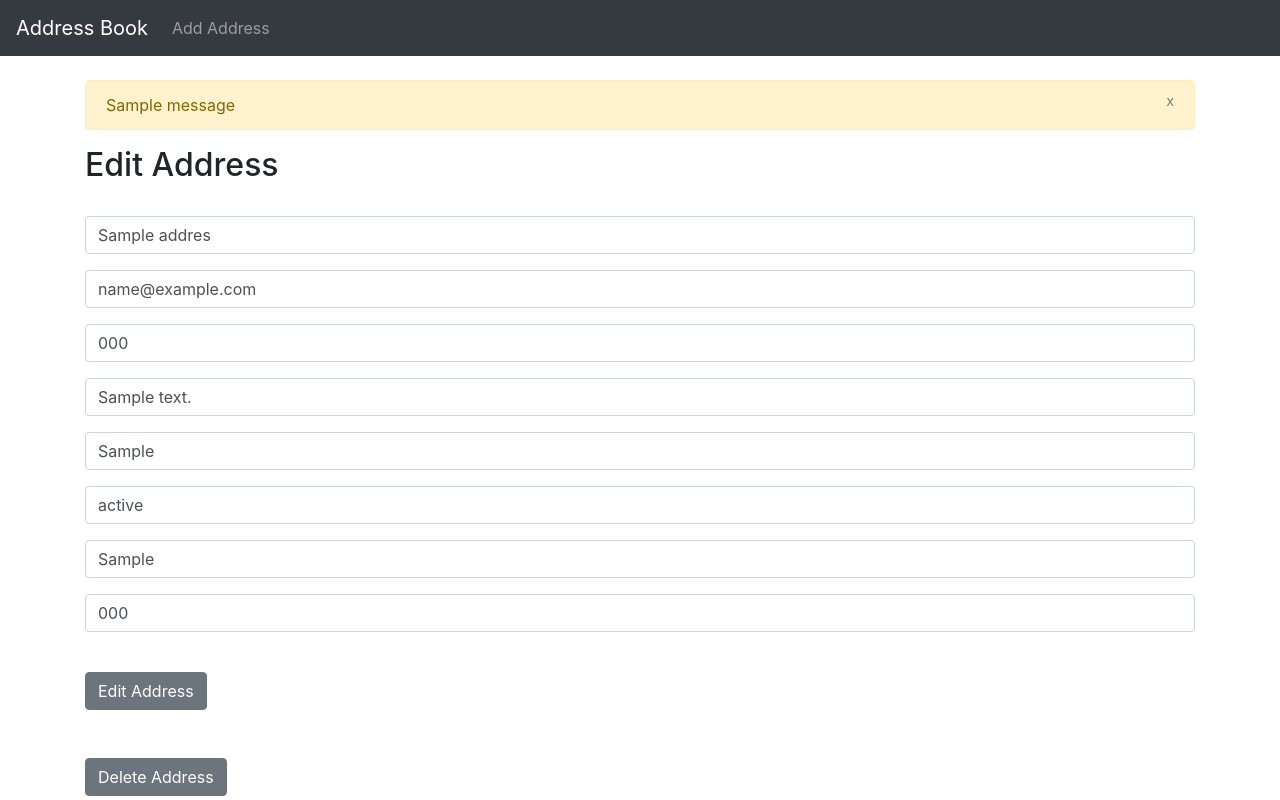
After one commit to christinitalu/My_AddressBook, a Django app: page /edit/1 in a window 1280 px wide. The commit adds this page. Run offline with Django 3.2, Linux system fonts and the light colour scheme; tables that the repository leaves empty hold one stand-in row (values such as "Sample post"); one stand-in notice (Sample message) is shown; some libraries are stand-ins or nearby versions.

Commit message:
did all the things

```diff
--- a/address_book/models.py
+++ b/address_book/models.py
@@ -6,8 +6,8 @@ class Address(models.Model):
     phone = models.CharField(max_length=15)
     address = models.CharField(max_length=200)
     city = models.CharField(max_length=200)
-    state = models.CharField(max_length=100,null=True)
-    country = models.CharField(max_length=100,null=True)
+    state = models.CharField(max_length=100)
+    country = models.CharField(max_length=100)
     zipcode = models.CharField(max_length=10)
 
 
--- a/address_book/templates/base.html
+++ b/address_book/templates/base.html
@@ -31,13 +31,22 @@
     </nav>
 
 
-
-  <div>
     <br/>
     <div class="container">
+        {% if messages %}
+            {% for message in messages %}
+                <div class="alert alert-warning alert-dismissable" role="alert">
+                    <button class="close" data-dismiss="alert">
+                        <small><sup>x</sup></small>
+                    </button>
+                    {{ message }}
+                </div>
+            {% endfor %}
+        {% endif %}
+
         {% block content %}
         {% endblock %}
-  </div>
+    </div>
     <!-- Optional JavaScript -->
     <!-- jQuery first, then Popper.js, then Bootstrap JS -->
     <script src="https://code.jquery.com/jquery-3.4.1.slim.min.js" integrity="sha384-J6qa4849blE2+poT4WnyKhv5vZF5SrPo0iEjwBvKU7imGFAV0wwj1yYfoRSJoZ+n" crossorigin="anonymous"></script>
--- /dev/null
+++ b/address_book/templates/edit.html
@@ -0,0 +1,60 @@
+{% extends 'base.html' %}
+
+{% block content %}
+
+<h2>Edit Address</h2>
+<br/>
+
+{% if get_address %}
+	<form method="POST">
+	{% csrf_token %}
+<div class="form-group">
+   	<input type="text" class="form-control" id="exampleInputEmail1" aria-describedby="emailHelp" value="{{ get_address.name }}" name="name">
+</div>
+
+<div class="form-group">
+    <input type="email" class="form-control" id="exampleInputEmail1" aria-describedby="emailHelp" value="{{ get_address.email }}" name="email">
+</div>
+
+<div class="form-group">
+    <input type="text" class="form-control" id="exampleInputEmail1" aria-describedby="emailHelp" value="{{ get_address.phone }}" name="phone">
+</div>
+
+<div class="form-group">
+    <input type="text" class="form-control" id="exampleInputEmail1" aria-describedby="emailHelp" value="{{ get_address.address }}" name="address">
+</div>
+
+<div class="form-group">
+    <input type="text" class="form-control" id="exampleInputEmail1" aria-describedby="emailHelp" value="{{ get_address.city }}" name="city">
+</div>
+
+<div class="form-group">
+    <input type="text" class="form-control" id="exampleInputEmail1" aria-describedby="emailHelp" value="{{ get_address.state }}" name="state">
+</div>
+
+<div class="form-group">
+    <input type="text" class="form-control" id="exampleInputEmail1" aria-describedby="emailHelp" value="{{ get_address.country }}" name="country">
+</div>
+
+<div class="form-group">
+    <input type="text" class="form-control" id="exampleInputEmail1" aria-describedby="emailHelp" value="{{ get_address.zipcode }}" name="zipcode">
+</div>
+
+<div class="form-group">
+    <input type="hidden" value="{{ get_address.id }}" name="id">
+</div>
+
+ <br/>
+  <button type="submit" class="btn btn-secondary">Edit Address</button>
+</form>
+<br/>
+<br/>
+<form method="POST" action='{% url 'delete' get_address.id %}'>
+	{% csrf_token %}
+	<input type="hidden" value="{{ get_address.id }}" name="id">
+	<button type="submit" class="btn btn-secondary">Delete Address</button>
+</form>
+
+
+{% endif %}
+{% endblock %}
--- a/address_book/urls.py
+++ b/address_book/urls.py
@@ -5,4 +5,6 @@ from . import views
 urlpatterns = [
     path('', views.home, name="home"),
     path('add_address',views.add_address, name="add_address"),
+    path('edit/<list_id>',views.edit,name="edit"),
+    path('delete/<list_id>',views.delete,name="delete"),
 ]
--- a/address_book/views.py
+++ b/address_book/views.py
@@ -1,7 +1,46 @@
 from django.shortcuts import render, redirect
+from .models import Address
+from .forms import AddressForm
+from django.contrib import messages
 
 def home(request):
-    return render(request, 'home.html',{})
+    all_addresses = Address.objects.all
+    return render(request, 'home.html',{'all_addresses':all_addresses})
 
 def add_address(request):
-    return render(request, 'add_address.html',{})
+    if request.method == 'POST':
+        form = AddressForm(request.POST or None)
+        if form.is_valid():
+            form.save()
+            messages.success(request, ('Address Has Been Added!'))
+            return redirect('home')
+        else:
+            messages.success(request, ('Seems Like There Was An Error...'))
+            return render(request, 'add_address.html', {})
+    else:
+        return render(request, 'add_address.html', {})
+
+def edit(request,list_id):
+    if request.method =='POST':
+        current_address = Address.objects.get(pk=list_id)
+        form = AddressForm(request.POST or None, instance=current_address)
+        if form.is_valid():
+            form.save()
+            messages.success(request,('Address Has Been Edited !'))
+            return redirect('home')
+        else:
+            messages.success(request,('Seems Like There Was An Error...'))
+            return render(request, 'edit.html', {})
+    else:
+        get_address = Address.objects.get(pk=list_id)
+        return render(request,'edit.html',{'get_address':get_address})
+
+def delete(request, list_id):
+    if request.method == 'POST':
+        current_address = Address.objects.get(pk=list_id)
+        current_address.delete()
+        messages.success(request, ('Address Has Been Deleted...'))
+        return redirect('home')
+    else:
+        messages.success(request, ('Nothing To See Here...'))
+        return redirect('home')
```
Also changed, not shown: address_book/forms.py (added, +7 -0 lines), address_book/templates/add_address.html (+33 -0 lines), address_book/templates/home.html (+29 -1 lines).
